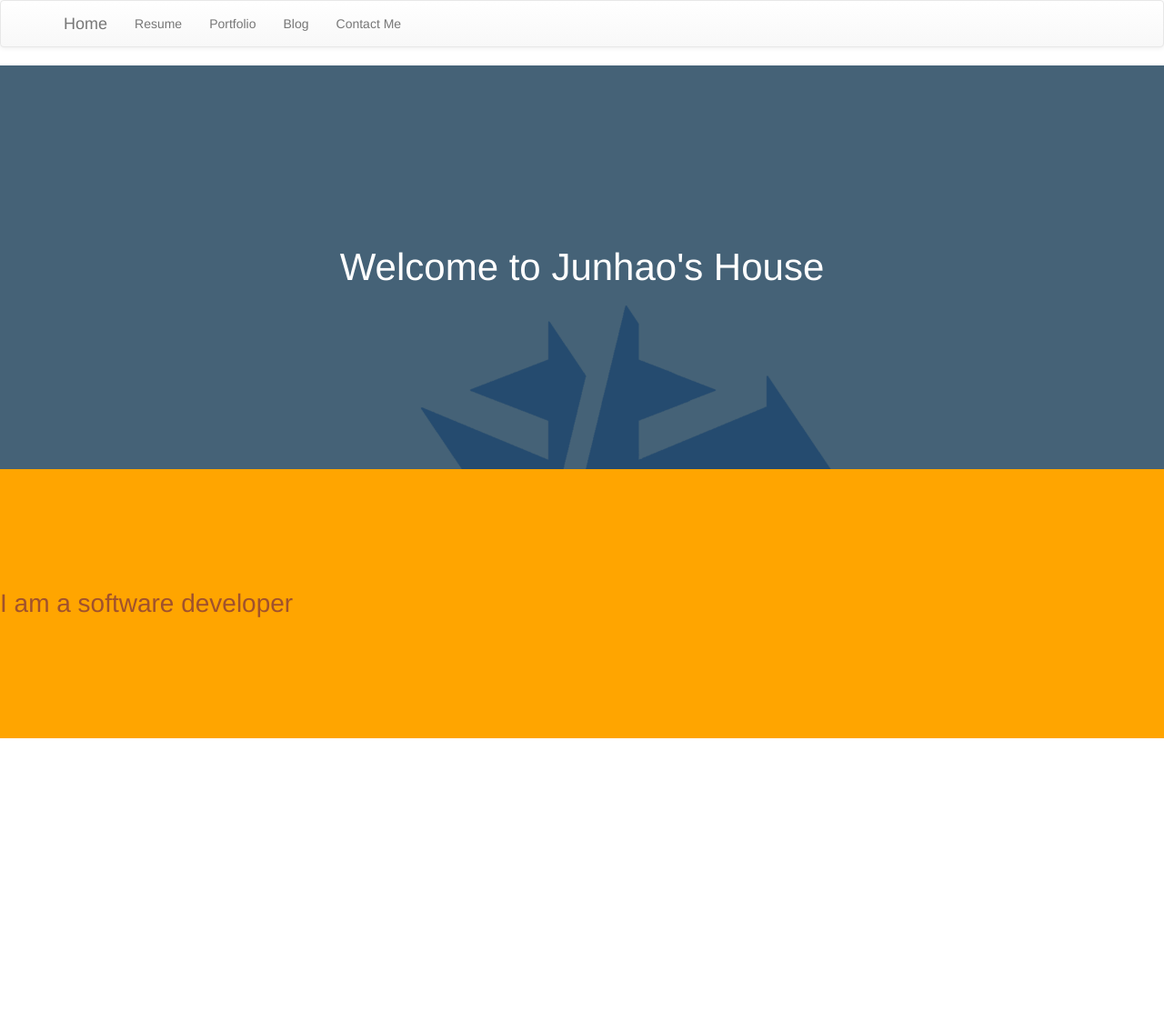
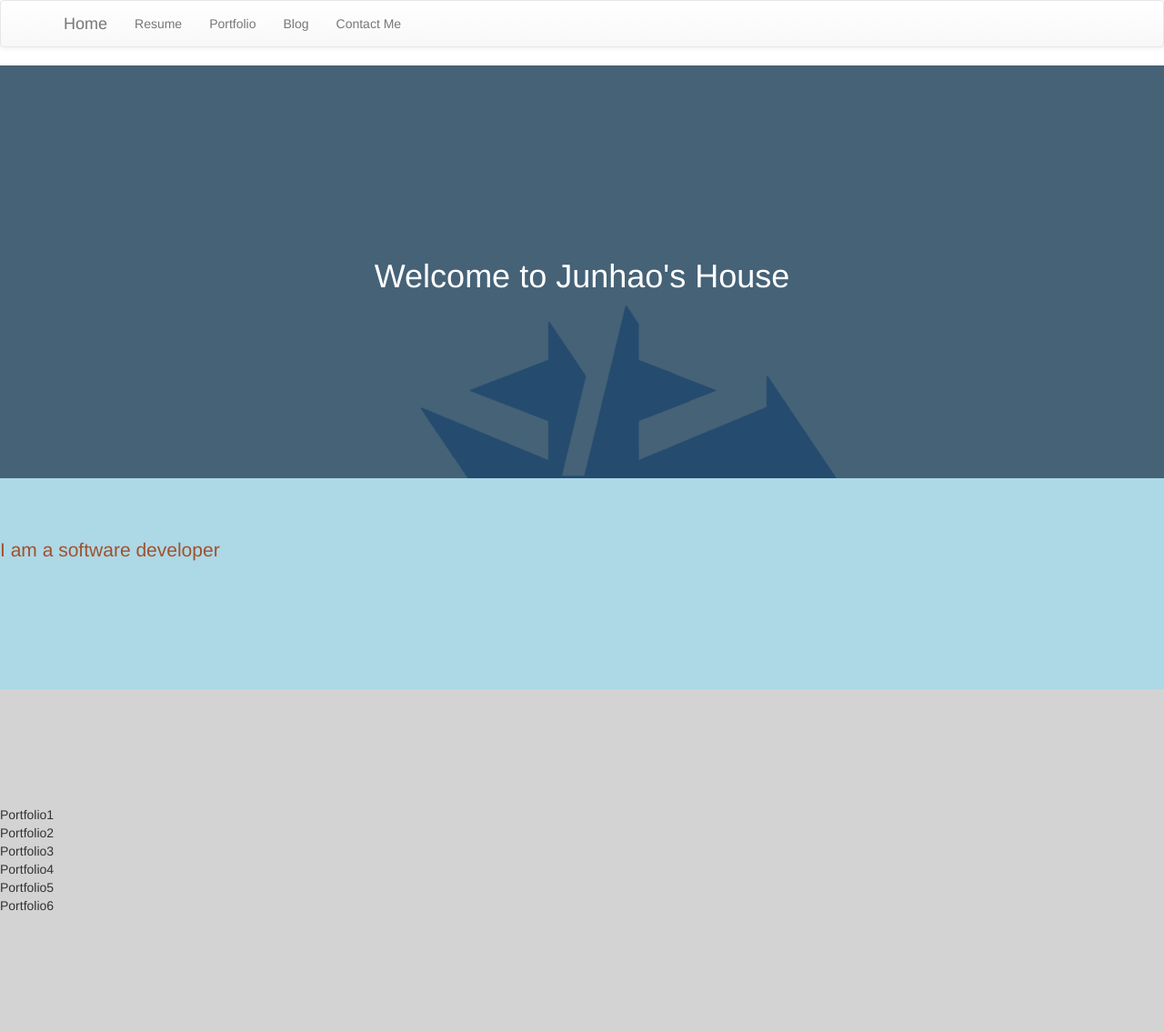
Before and after one commit to junhaox/JunhaoXie.com-Web, a React app: page / in a window 1280 px wide. Shown: the whole page at 91% size. Before the commit the page ends 812 px from the top, so only its background shows below. Built offline with nearby package versions, Linux system fonts and the light colour scheme.

Commit message:
Add Portfolio section

```diff
--- a/index.html
+++ b/index.html
@@ -11,6 +11,7 @@
         <div id="topmenu"></div>
         <div id="cover"></div>
         <div id="aboutMe"></div>
+        <div id="portfolio"></div>
         <script src="dist/app.min.js"></script>
     </body>
 </html>
--- a/src/css/custom.css
+++ b/src/css/custom.css
@@ -6,16 +6,20 @@
 }
 #coverText {
     color:white;
-    text-align: center;
-    font-size: 300%;
+    text-align:center;
 }
 #aboutMe {
-    background-color: orange;
+    background-color:lightblue;
     padding-bottom:10%;
-    padding-top:10%;
+    padding-top:5%;
 }
 #aboutText {
     color: sienna;
-    text-align: left;
-    font-size: 200%;
+    text-align:left;
+    font-size:150%;
 }
+#portfolio {
+    background-color:lightgray;
+    padding-top:10%;
+    padding-bottom:10%;
+}
--- a/src/js/app.js
+++ b/src/js/app.js
@@ -1,6 +1,6 @@
 import React from "react";
 import ReactDOM from "react-dom";
-import {Navbar, Nav, NavItem, Button} from "react-bootstrap";
+import {Navbar, Nav, NavItem, Button, Jumbotron} from "react-bootstrap";
 
 class TopMenu extends React.Component {
     render() {
@@ -36,7 +36,7 @@ class Cover extends React.Component {
     render() {
         return (
             <div>
-                <div id="coverText">Welcome to Junhao's House</div>
+                <h1 id="coverText">Welcome to Junhao's House</h1>
             </div>
         )
     }
@@ -46,7 +46,35 @@ class AboutMe extends React.Component {
     render() {
         return (
             <div>
-                <div id="aboutText"> I am a software developer</div>
+                <p id="aboutText"> I am a software developer</p>
+            </div>
+        )
+    }
+}
+
+class Portfolio extends React.Component {
+    render() {
+        return (
+            <div>
+                <div id="portfolio1">Portfolio1</div>
+                <div id="portfolio2">Portfolio2</div>
+                <div id="portfolio3">Portfolio3</div>
+                <div id="portfolio4">Portfolio4</div>
+                <div id="portfolio5">Portfolio5</div>
+                <div id="portfolio6">Portfolio6</div>
+            </div>
+        )
+    }
+}
+
+class Test extends React.Component {
+    render() {
+        return (
+            <div>
+                <Jumbotron>
+                    <h1>Welcome to Junhao's House</h1>
+                    <p>This is my personal website</p>
+                </Jumbotron>
             </div>
         )
     }
@@ -55,3 +83,4 @@ class AboutMe extends React.Component {
 ReactDOM.render(<TopMenu />, document.getElementById("topmenu"));
 ReactDOM.render(<Cover />, document.getElementById("cover"));
 ReactDOM.render(<AboutMe />, document.getElementById("aboutMe"));
+ReactDOM.render(<Portfolio />, document.getElementById("portfolio"));
```
